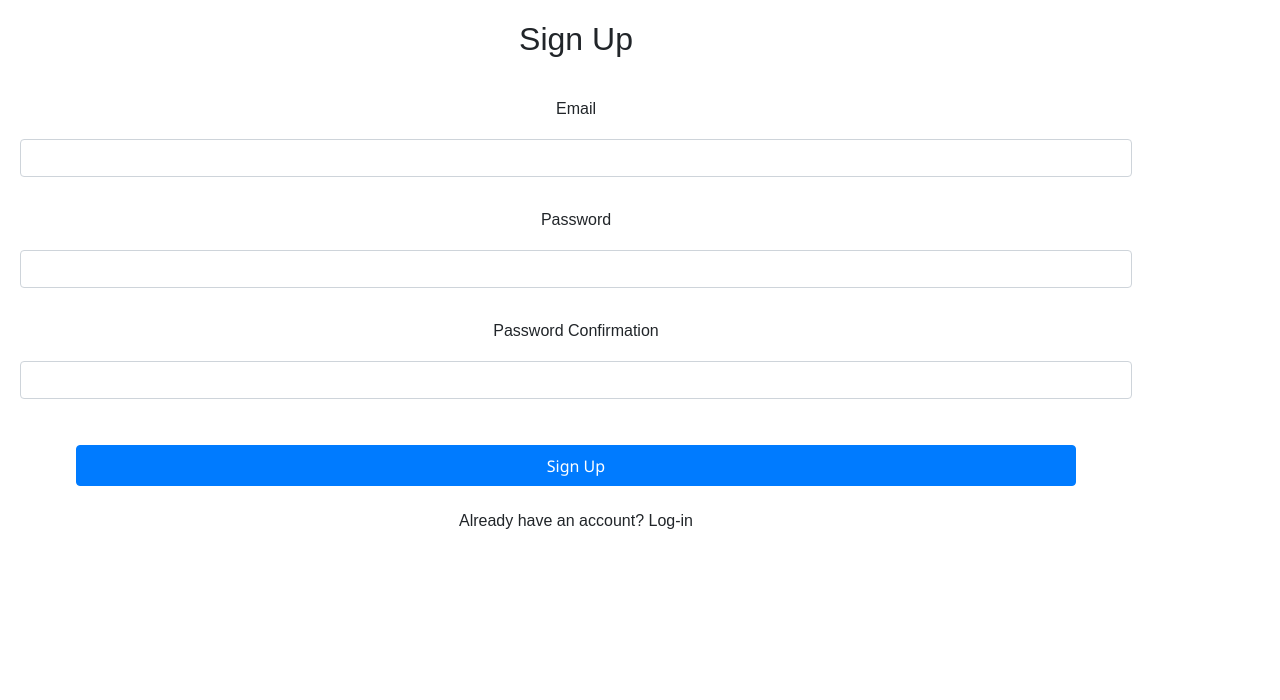
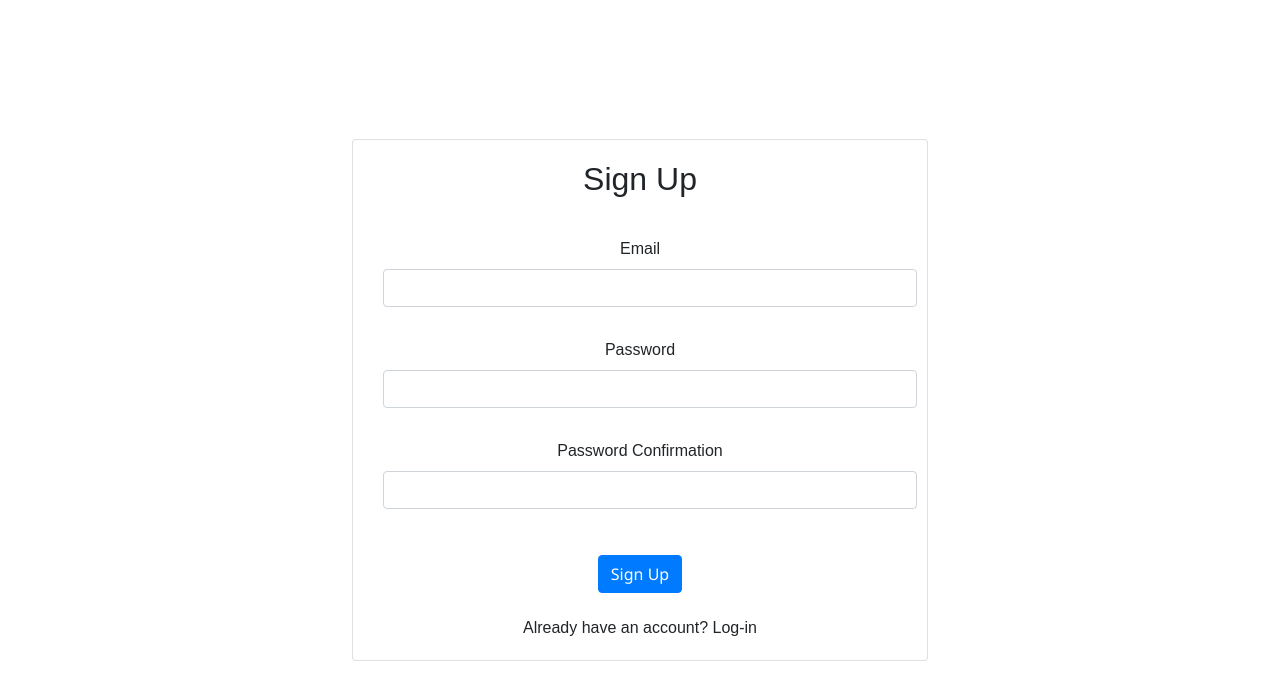
Before and after one commit to larmRyan/dating-app-updated, a React app: page /signup in a window 1280 px wide. Shown: the top 700 px of the page. Built offline with nearby package versions, Linux system fonts and the light colour scheme; no server answers; the HTML template or start-up script is replaced by a standard one.

Commit message:
caleb push

```diff
--- a/Onboarding/Bio.js
+++ b/Onboarding/Bio.js
@@ -58,8 +58,6 @@
   }
 
   return (
-    <Card>
-      <Card.Body>
     <div>
       <h1 className="title">YOUR BIO </h1>
       {error && <Alert variant="danger">{error}</Alert>}
@@ -71,23 +69,11 @@
         <Form inline>
           <Form.Group id="bioGender">
             <Form.Label> Gender </Form.Label>
-                <Form.Control
-                  as="select"
-                  mulitple
-                  ref={genderRef1}
-                  required
-                  custom
-                >
+            <Form.Control as="select" mulitple ref={genderRef1} required custom>
               <option>Cis</option>
               <option>Trans</option>
             </Form.Control>
-                <Form.Control
-                  as="select"
-                  mulitple
-                  ref={genderRef2}
-                  required
-                  custom
-                >
+            <Form.Control as="select" mulitple ref={genderRef2} required custom>
               <option>Male</option>
               <option>Female</option>
               <option>Nonbinary</option>
@@ -142,7 +128,5 @@
           Don't have an account? <Link to="/signup">Sign Up</Link>
         </div> */}
     </div>
-      </Card.Body>
-    </Card>
   );
 }
--- a/Onboarding/Bio2.js
+++ b/Onboarding/Bio2.js
@@ -43,8 +43,6 @@
   }
 
   return (
-    <Card>
-      <Card.Body>
     <div>
       <h1 className="title"> YOUR BIO </h1>
       {error && <Alert variant="danger">{error}</Alert>}
@@ -83,7 +81,5 @@
           Don't have an account? <Link to="/signup">Sign Up</Link>
         </div> */}
     </div>
-      </Card.Body>
-    </Card>
   );
 }
--- a/Onboarding/DealBreakers.js
+++ b/Onboarding/DealBreakers.js
@@ -112,8 +112,6 @@
   }
 
   return (
-    <Card>
-      <Card.Body>
     <div>
       <h1 className="title"> YOUR PREFERENCES </h1>
       {error && <Alert variant="danger">{error}</Alert>}
@@ -242,7 +240,5 @@
           Don't have an account? <Link to="/signup">Sign Up</Link>
         </div> */}
     </div>
-      </Card.Body>
-    </Card>
   );
 }
--- a/Onboarding/Login.jsx
+++ b/Onboarding/Login.jsx
@@ -27,8 +27,7 @@
   }
 
   return (
-    <div>
-      <div className="main_box--main--signUp">
+    <>
       <h2 className="text-center mb-4">Log In</h2>
       {error && <Alert variant="danger">{error}</Alert>}
       <Form onSubmit={handleSubmit}>
@@ -40,18 +39,13 @@
           <Form.Label> Password </Form.Label>
           <Form.Control type="password" ref={passwordRef} required />
         </Form.Group>
-          <Button
-            disabled={loading}
-            className="btnn btnn-success"
-            type="submit"
-          >
+        <Button disabled={loading} className="btnn btnn-success" type="submit">
           Log In
         </Button>
       </Form>
       <div className="w-100 text-center mt-2">
         Don't have an account? <Link to="/signup">Sign Up</Link>
       </div>
-      </div>
-    </div>
+    </>
   );
 }
--- a/Onboarding/Signup.jsx
+++ b/Onboarding/Signup.jsx
@@ -1,5 +1,5 @@
 import React, { useRef, useState } from "react";
-import { Form, Button, Alert } from "react-bootstrap";
+import { Card, Container, Form, Button, Alert } from "react-bootstrap";
 import { useAuth } from "../contexts/AuthContext";
 import { Link, useHistory } from "react-router-dom";
 
@@ -30,8 +30,7 @@
   }
 
   return (
-    <div>
-      <div className="main_box--main--signUp">
+    <>
       <h2 className="text-center mb-4">Sign Up</h2>
       {error && <Alert variant="danger">{error}</Alert>}
       <Form onSubmit={handleSubmit}>
@@ -47,18 +46,13 @@
           <Form.Label> Password Confirmation </Form.Label>
           <Form.Control type="password" ref={password2Ref} required />
         </Form.Group>
-          <Button
-            disabled={loading}
-            className="btnn btnn-success"
-            type="submit"
-          >
+        <Button disabled={loading} className="btnn btnn-success" type="submit">
           Sign Up
         </Button>
       </Form>
       <div className="w-100 text-center mt-2">
         Already have an account? <Link to="/login">Log-in</Link>
       </div>
-      </div>
-    </div>
+    </>
   );
 }
--- a/index.js
+++ b/index.js
@@ -1,5 +1,6 @@
 import React from "react";
 import ReactDOM from "react-dom";
+import { Container, Card } from "react-bootstrap";
 // import firestore from "firebase";
 import "bootstrap/dist/css/bootstrap.min.css";
 
@@ -7,8 +8,19 @@
 
 const rootElement = document.getElementById("root");
 ReactDOM.render(
-  <React.StrictMode>
-    <App />
-  </React.StrictMode>,
+  <Container
+    className="d-flex align-items-center justify-content-center"
+    style={{ minHeight: "100vh" }}
+  >
+    <div className="w-100" style={{ maxWidth: "576px" }}>
+      <Card>
+        <Card.Body>
+          <React.StrictMode>
+            <App />
+          </React.StrictMode>
+        </Card.Body>
+      </Card>
+    </div>
+  </Container>,
   rootElement
 );
```
Lines whose indentation alone changed are shown as unchanged.
